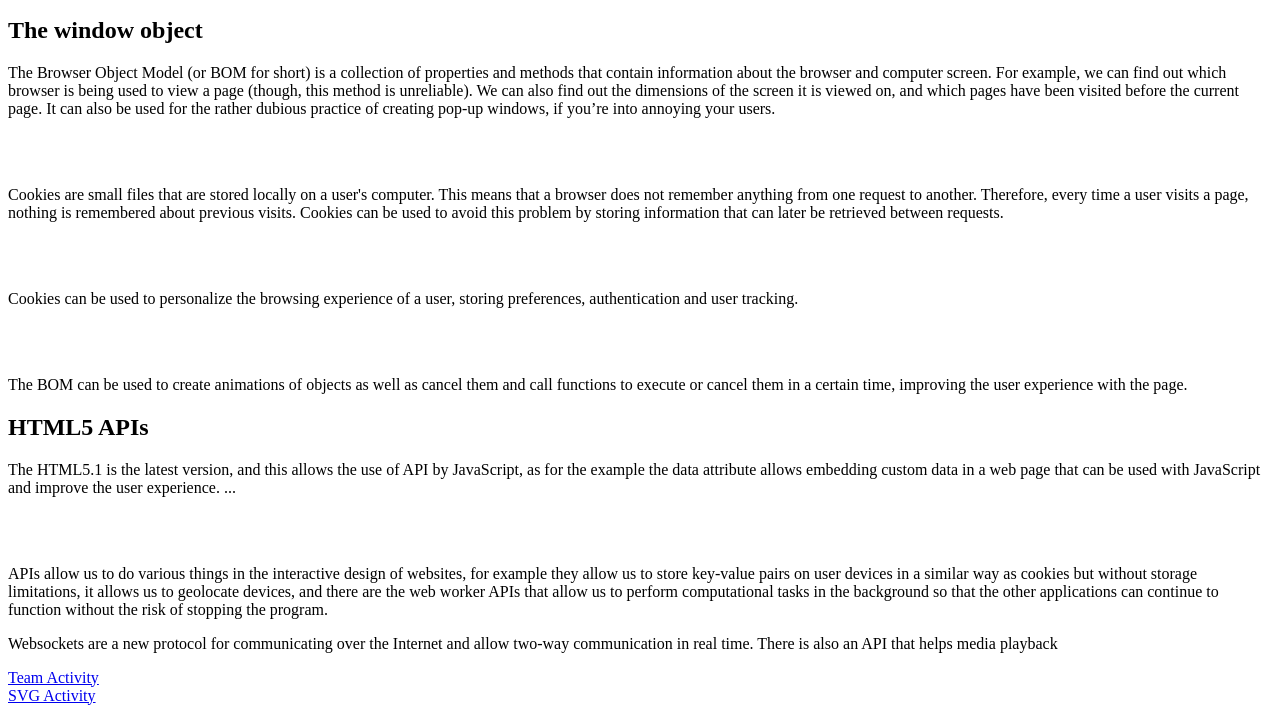
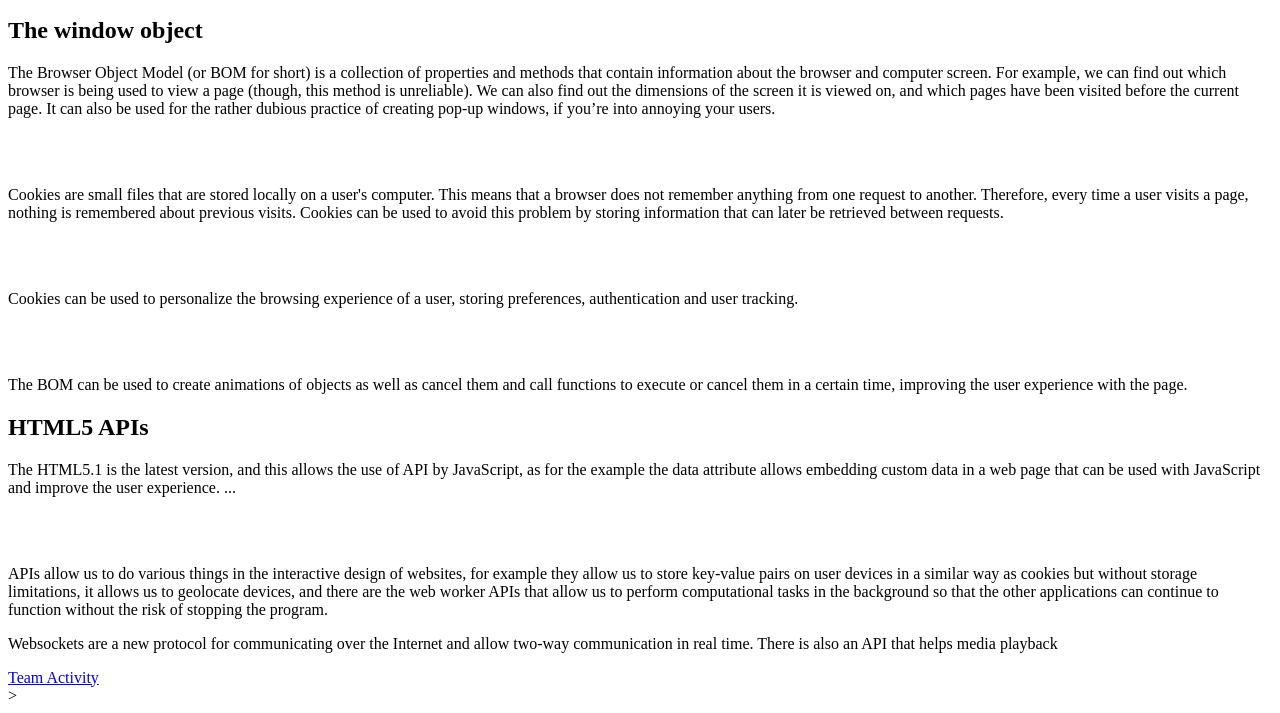
Before and after one commit to midael1975/WDD-330-portafolio, a plain HTML site: page week09/index.html in a window 1280 px wide. Shown: the part 110-823 px from the top of the page. Drawn offline with Linux system fonts and the light colour scheme.

Commit message:
init commit

```diff
--- a/week09/index.html
+++ b/week09/index.html
@@ -36,8 +36,7 @@
     <p>Websockets are a new protocol for communicating over the Internet and allow two-way communication in real time. There is also an API that helps media playback</p>
 
     <section><a href="actv08/proof.html">Team Activity</a></section>
-    <section>
-        <a href="https://codepen.io/wjpd1905/pen/bGqoqap" target=" _blank">SVG Activity</a></section>
+    >
 
 
 </body>
```
